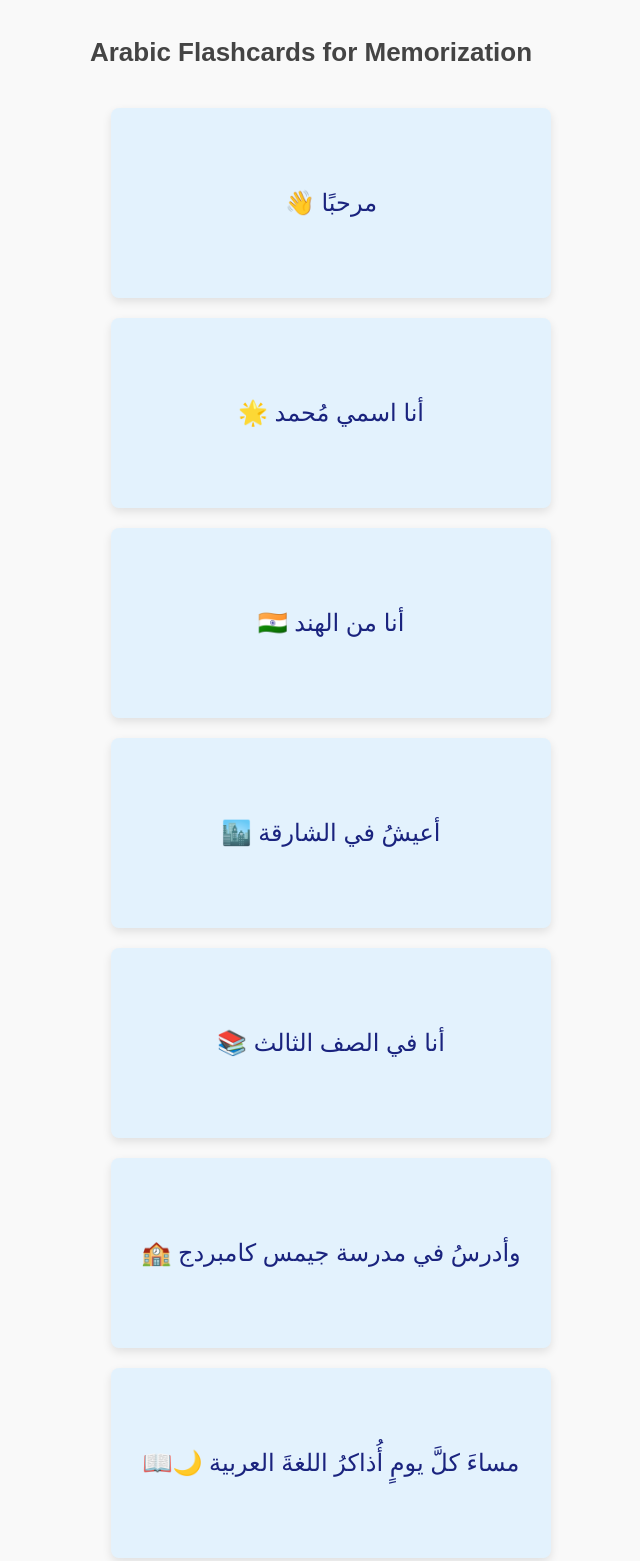
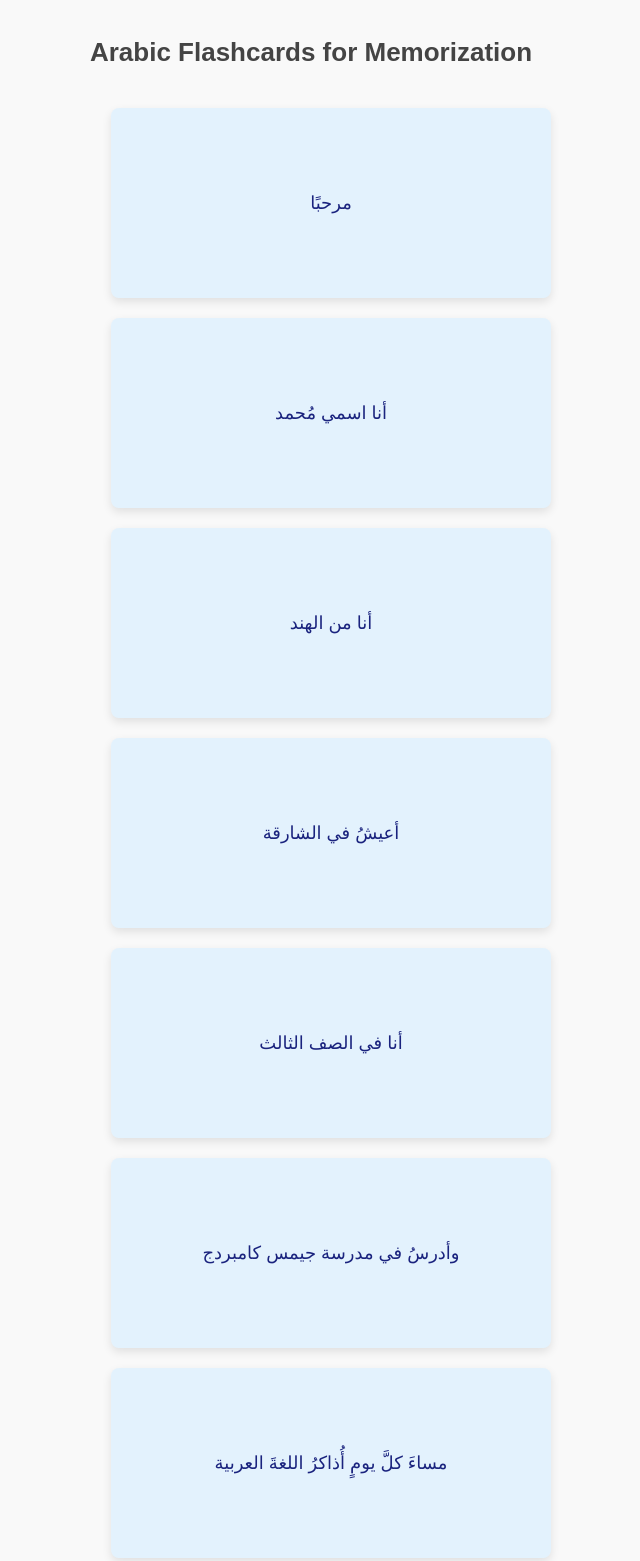
Before and after one commit to ehjjay/arabic, a plain HTML site: page evening.html in a window 1280 px wide. Shown: the top 1561 px of the page, without its empty margins (329-969 px from the left). Drawn offline with Linux system fonts and the light colour scheme.

Commit message:
emojis replaced

```diff
--- a/evening.html
+++ b/evening.html
@@ -73,11 +73,6 @@
       transform: rotateY(180deg);
     }
 
-    .flashcard .front span,
-    .flashcard .back span {
-      font-size: 24px; /* Larger font for Arabic text and emoji */
-    }
-
     .flashcard.flipped .front {
       transform: rotateY(180deg);
     }
@@ -99,82 +94,82 @@
   <div class="flashcard-container">
     <div class="flashcard" onclick="flipCard(this)">
       <div class="front">
-        <span>👋 مرحبًا</span>
+        <span>مرحبًا</span>
       </div>
       <div class="back">
-        <span>Hello</span>
+        <span>👋 Hello</span>
       </div>
     </div>
     <div class="flashcard" onclick="flipCard(this)">
       <div class="front">
-        <span>🌟 أنا اسمي مُحمد</span>
+        <span>أنا اسمي مُحمد</span>
       </div>
       <div class="back">
-        <span>My name is Mohammed</span>
+        <span>🌟 My name is Mohammed</span>
       </div>
     </div>
     <div class="flashcard" onclick="flipCard(this)">
       <div class="front">
-        <span>🇮🇳 أنا من الهند</span>
+        <span>أنا من الهند</span>
       </div>
       <div class="back">
-        <span>I am from India</span>
+        <span>🇮🇳 I am from India</span>
       </div>
     </div>
     <div class="flashcard" onclick="flipCard(this)">
       <div class="front">
-        <span>🏙️ أعيشُ في الشارقة</span>
+        <span>أعيشُ في الشارقة</span>
       </div>
       <div class="back">
-        <span>I live in Sharjah</span>
+        <span>🏙️ I live in Sharjah</span>
       </div>
     </div>
     <div class="flashcard" onclick="flipCard(this)">
       <div class="front">
-        <span>📚 أنا في الصف الثالث</span>
+        <span>أنا في الصف الثالث</span>
       </div>
       <div class="back">
-        <span>I am in the third grade</span>
+        <span>📚 I am in the third grade</span>
       </div>
     </div>
     <div class="flashcard" onclick="flipCard(this)">
       <div class="front">
-        <span>🏫 وأدرسُ في مدرسة جيمس كامبردج</span>
+        <span>وأدرسُ في مدرسة جيمس كامبردج</span>
       </div>
       <div class="back">
-        <span>I study at GEMS Cambridge School</span>
+        <span>🏫 I study at GEMS Cambridge School</span>
       </div>
     </div>
     <div class="flashcard" onclick="flipCard(this)">
       <div class="front">
-        <span>📖🌙 مساءَ كلَّ يومٍ أُذاكرُ اللغةَ العربية</span>
+        <span>مساءَ كلَّ يومٍ أُذاكرُ اللغةَ العربية</span>
       </div>
       <div class="back">
-        <span>Every evening, I study the Arabic language</span>
+        <span>📖🌙 Every evening, I study the Arabic language</span>
       </div>
     </div>
     <div class="flashcard" onclick="flipCard(this)">
       <div class="front">
-        <span>🍽️👨‍👦 ثمَّ أجلسُ مع أبي وأتناولُ العشاء</span>
+        <span>ثمَّ أجلسُ مع أبي وأتناولُ العشاء</span>
       </div>
       <div class="back">
-        <span>Then I sit with my father and have dinner</span>
+        <span>🍽️👨‍👦 Then I sit with my father and have dinner</span>
       </div>
     </div>
     <div class="flashcard" onclick="flipCard(this)">
       <div class="front">
-        <span>⚽👬 وألعبُ مع أخي الكرة</span>
+        <span>وألعبُ مع أخي الكرة</span>
       </div>
       <div class="back">
-        <span>And I play ball with my brother</span>
+        <span>⚽👬 And I play ball with my brother</span>
       </div>
     </div>
     <div class="flashcard" onclick="flipCard(this)">
       <div class="front">
-        <span>📘🛌🕘 ثمَّ أقرأُ قصةً صغيرةً وأذهبُ إلى النوم في الساعة التاسعة</span>
+        <span>ثمَّ أقرأُ قصةً صغيرةً وأذهبُ إلى النوم في الساعة التاسعة</span>
       </div>
       <div class="back">
-        <span>Then I read a short story and go to bed at nine o'clock</span>
+        <span>📘🛌🕘 Then I read a short story and go to bed at nine o'clock</span>
       </div>
     </div>
   </div>
```
